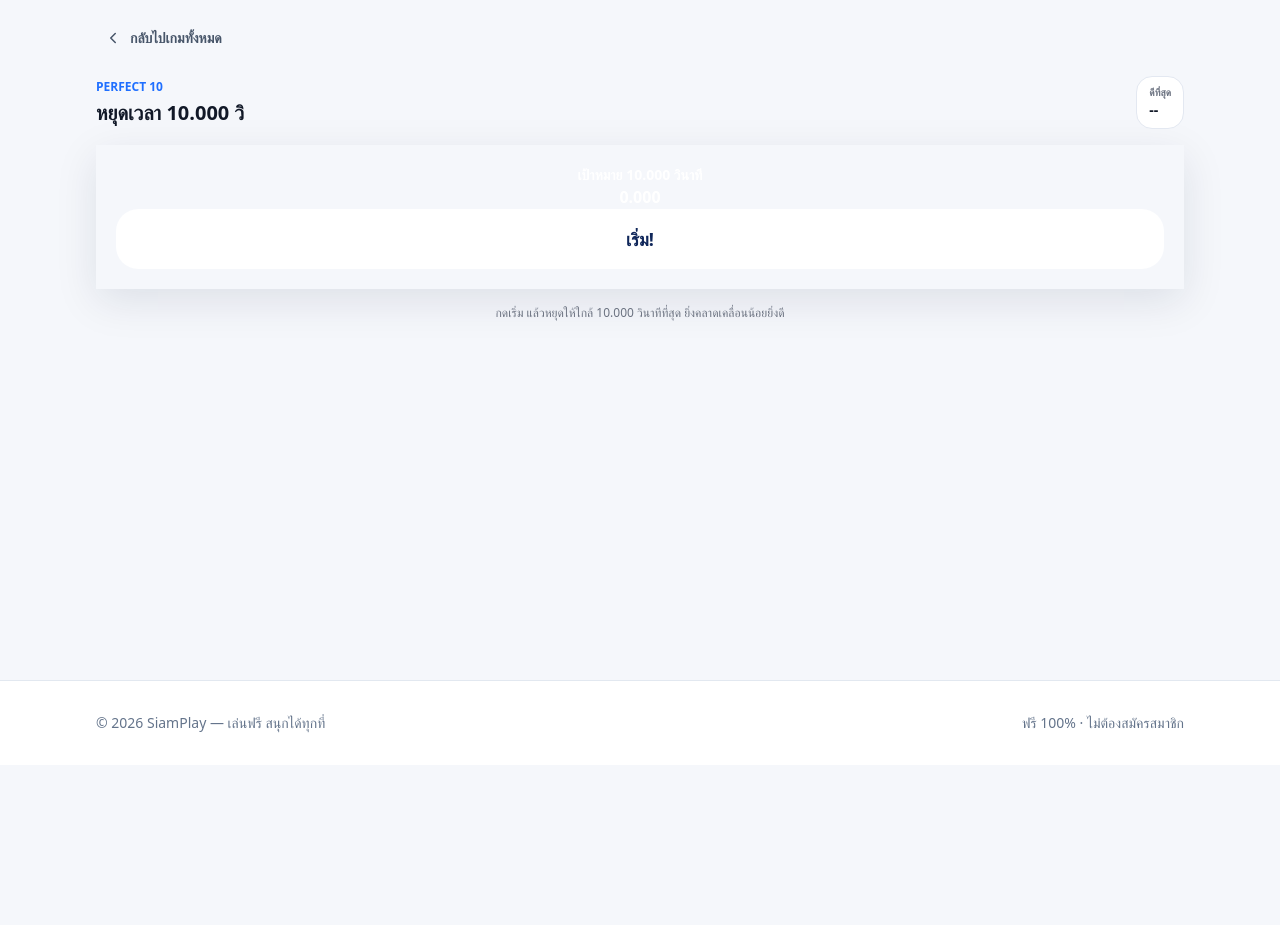
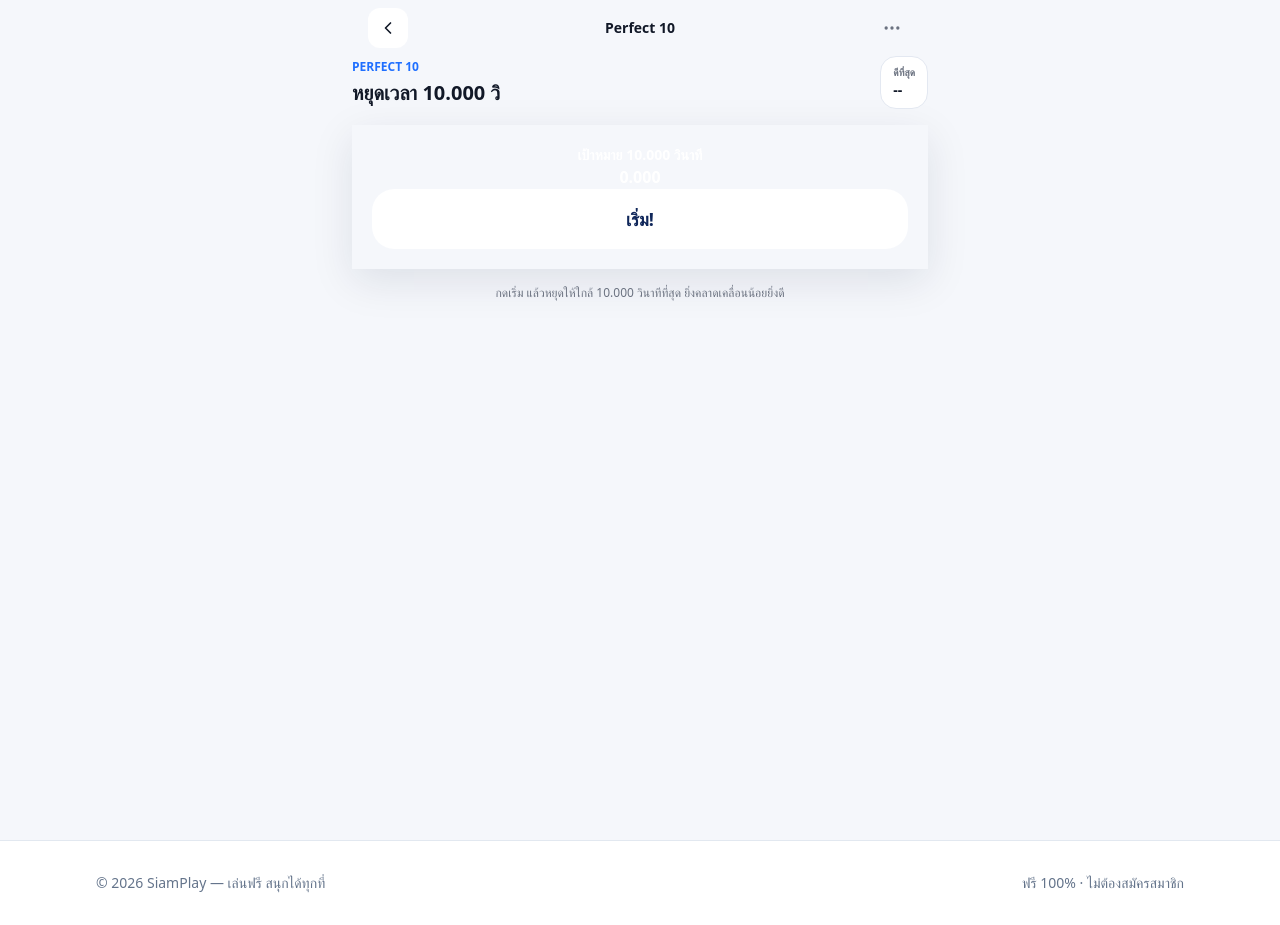
Before and after one commit to UnknownCode-2026/siamplay, a Next.js app: page /games/perfect-10 in a window 1280 px wide. Before the commit the page ends 800 px from the top, so only its background shows below. Built offline with nearby package versions, Linux system fonts and the light colour scheme.

Commit message:
feat(v1.3): rebuild app/games/perfect-10/page.tsx

```diff
--- a/app/games/perfect-10/page.tsx
+++ b/app/games/perfect-10/page.tsx
@@ -1,14 +1,16 @@
 import Link from "next/link";
-import { ChevronLeft } from "lucide-react";
+import { ChevronLeft, MoreHorizontal } from "lucide-react";
 import { Perfect10Game } from "@/games/perfect-10/Perfect10Game";
 
 export default function Perfect10Page() {
   return (
-    <div className="space-y-4">
-      <Link href="/games" className="inline-flex min-h-11 items-center gap-2 rounded-xl px-2 text-sm font-bold text-slate-600">
-        <ChevronLeft size={18}/> กลับไปเกมทั้งหมด
-      </Link>
-      <Perfect10Game />
+    <div className="-mx-4 -mt-4 min-h-[100dvh] sm:-mx-6 lg:-mx-8">
+      <div className="mx-auto flex h-14 max-w-xl items-center justify-between px-4">
+        <Link href="/games" aria-label="กลับ" className="grid h-10 w-10 place-items-center rounded-xl surface"><ChevronLeft size={20}/></Link>
+        <p className="text-sm font-semibold text-main">Perfect 10</p>
+        <span className="grid h-10 w-10 place-items-center text-muted"><MoreHorizontal size={20}/></span>
+      </div>
+      <div className="px-4 pb-5"><Perfect10Game /></div>
     </div>
   );
 }
```
